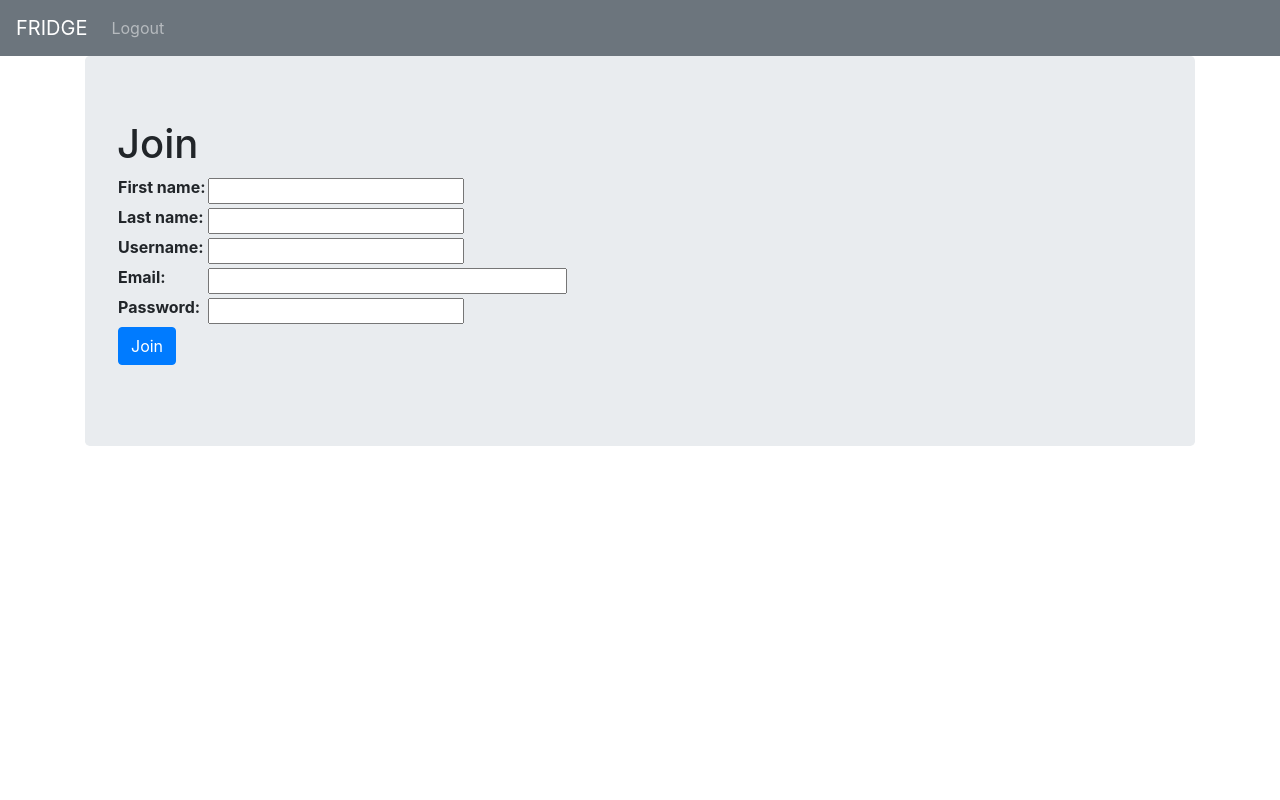
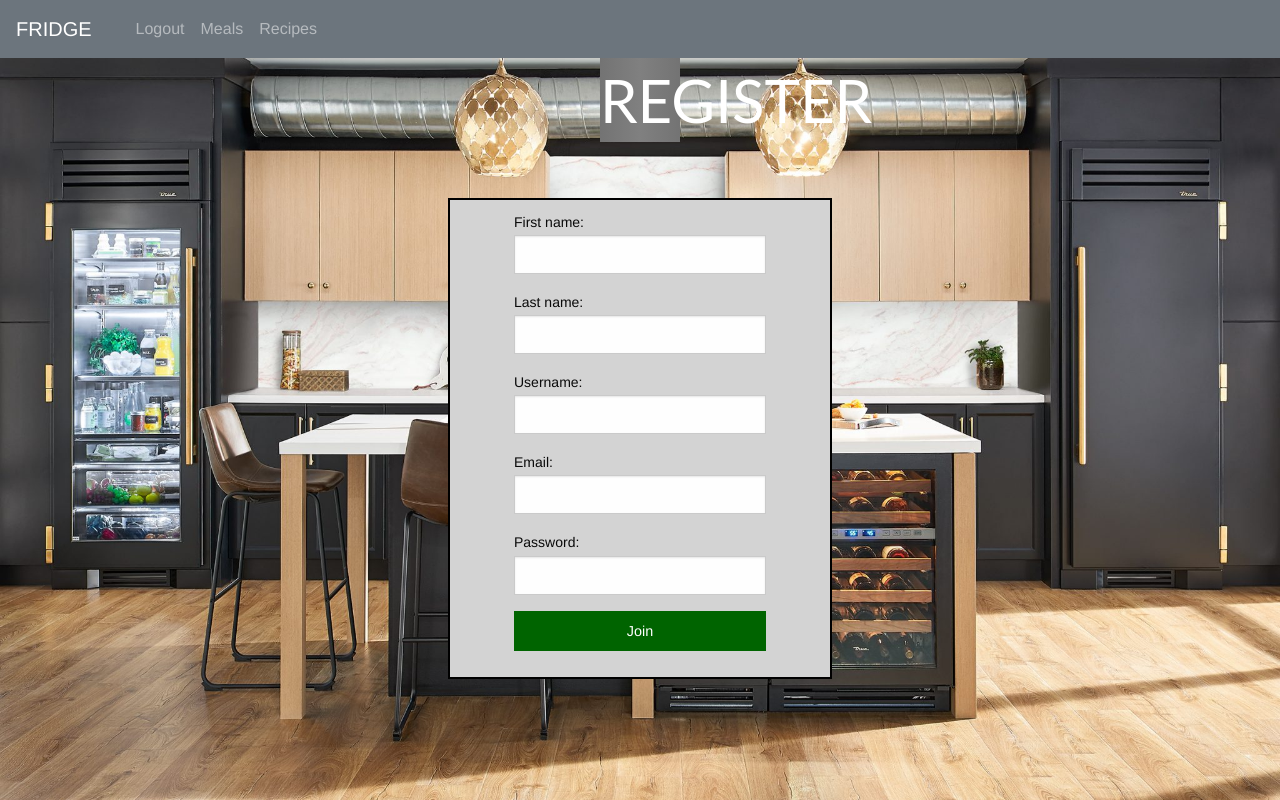
Before and after one commit to ChicoState/fridge, a Django app: page /join/ in a window 1280 px wide. Run offline with Django 4.2, Linux system fonts and the light colour scheme; a user stored in the database is signed in; some libraries are stand-ins or nearby versions.

Commit message:
Added style to the Login and Register pages, also added meals and recipes pages

```diff
--- a/fridge/myapp/views.py
+++ b/fridge/myapp/views.py
@@ -144,3 +144,23 @@ def add(request):
                 "form_data": FoodItemForm()
                         }
     return render(request, 'myapp/add.html', context)
+
+
+@login_required(login_url='/login/')
+def meals(request):
+    current_user = request.user
+    context = {
+        'title': "Your Meals",
+        'current_user': current_user,
+    }
+    return render(request, 'myapp/meals.html', context=context)
+
+
+@login_required(login_url='/login/')
+def recipes(request):
+    current_user = request.user
+    context = {
+        'title': "Reccomended Recipes",
+        'current_user': current_user,
+    }
+    return render(request, 'myapp/recipes.html', context=context)
--- a/fridge/mysite/urls.py
+++ b/fridge/mysite/urls.py
@@ -25,4 +25,6 @@ urlpatterns = [
     path('logout/', myapp_views.user_logout),
     path('<int:page>/', myapp_views.index, name='index'),
     path('add/', myapp_views.add),
+    path('meals/', myapp_views.meals),
+    path('recipes/', myapp_views.recipes),
 ]
--- a/fridge/static/css/style.css
+++ b/fridge/static/css/style.css
@@ -6,22 +6,47 @@ h1 {
 }
 
 body {
-    /* width: 600px; */
-    /* margin: 0 auto; */
-    background-color: #bdeadc;
-    /* padding: 0 20px 20px 20px; */
-    /*border: 5px solid black;*/
+  background-image: url('../images/Kitchen6.jpg');
+  background-position: center;
+  background-size: cover;
+  background-color: white;
+  background-repeat:no-repeat;
 }
 
 /* id style */
-  #cins465name {
-    color: green;
+#welcome {
+  background-image: linear-gradient(to right, black, grey 400px, black 800px);
+  background-size: 800px 100%;
+  background-position: 50% 100%;
+  background-repeat: no-repeat;
+  margin-right: 600px;
+  margin-left: 600px;
+  color: white;
+  font-size: 60px;
+  text-align: center;
+  /* background-color: lightgrey; */
+  font-family: "Candara";
 }
 
+#style1 {
+  background-color: lightgrey;
+  /* border: 2px solid black; */
+  /* padding: 0 20px 20 px 20 px; */
+}
+
+
 /* class style */
-  .csuclogo {
-    height: 50px;
-    margin: 20px auto;
+.div1 {
+  background-color: lightgrey;
+  margin: auto;
+  width: 30%;
+  border: 2px solid black;
+  padding: 10px;
+}
+
+.div2 {
+  margin: auto;
+  width: 70%;
 }
 
 .fonttext {
--- a/fridge/templates/myapp/base.html
+++ b/fridge/templates/myapp/base.html
@@ -12,7 +12,6 @@
     <link rel='stylesheet' href="{% static 'css/style.css' %}">
   </head>
   <body>
-    <h1> WELCOME TO FRIDGE!</h1>
     {% block content %}{% endblock %}
 
     <script src="{% static 'js/jquery.js' %}"></script>
--- a/fridge/templates/myapp/join.html
+++ b/fridge/templates/myapp/join.html
@@ -1,21 +1,27 @@
-<html>
-  <head>
-    {% include "myapp/navigation.html"%}
-    {% include "myapp/bootstrap.html"%}
-  </head>
-  <body>
-    <div class="container">
-      <div class = "jumbotron">
-        <h1>Join</h1>
-        <form method="POST">{% csrf_token %}
-          <table>
-            {{ join_form.as_table }}
-            <tr><td>
-              <input type="submit" class="btn btn-primary" value = "Join"/>
-            </td></tr>
-          </table>
+{% extends 'myapp/base.html' %}
+{% load static %}
+{% block title %}
+Join
+{% endblock %}
+
+{% block content %}
+<h1 id="welcome"> REGISTER</h1>
+<br><br>
+<body>
+  <!-- <div class="grid-container"> -->
+  <div class="div1">
+    <div class="grid-x grid-padding-x">
+      <!-- <div class="large-4 medium-6 small-12 large-offset-4 medium-offset-3 cell"> -->
+        <div class="div2">
+        <!-- <h1>Join</h1> -->
+        <form action="/login/" method="POST">
+          {% csrf_token %}
+          {{ join_form }}
+          <input type="submit" class="button expanded" value = "Join"/>
         </form>
       </div>
     </div>
-  </body>
-</html>
+  </div>
+  </div>
+</body>
+{% endblock %}
--- a/fridge/templates/myapp/navigation.html
+++ b/fridge/templates/myapp/navigation.html
@@ -5,9 +5,9 @@
     <ul class="navbar-nav mr-auto">
 
       {% if user.is_authenticated %}
-      <li>
         <a class="nav-link" href="/logout/">Logout</a>
-      </li>
+        <a class="nav-link" href="/meals/">Meals</a>
+        <a class="nav-link" href="/recipes/">Recipes</a>
     {% else %}
       <li>
         <a class="nav-link" href="/login/">Login</a>
```
Also changed, not shown: fridge/templates/myapp/index.html (+1 -6 lines), fridge/templates/myapp/login.html (+24 -18 lines), fridge/templates/myapp/meals.html (added, +19 -0 lines), fridge/templates/myapp/recipes.html (added, +27 -0 lines), fridge/db.sqlite3, fridge/static/images/Kitchen6.jpg (added). Lines whose indentation alone changed are shown as unchanged.
